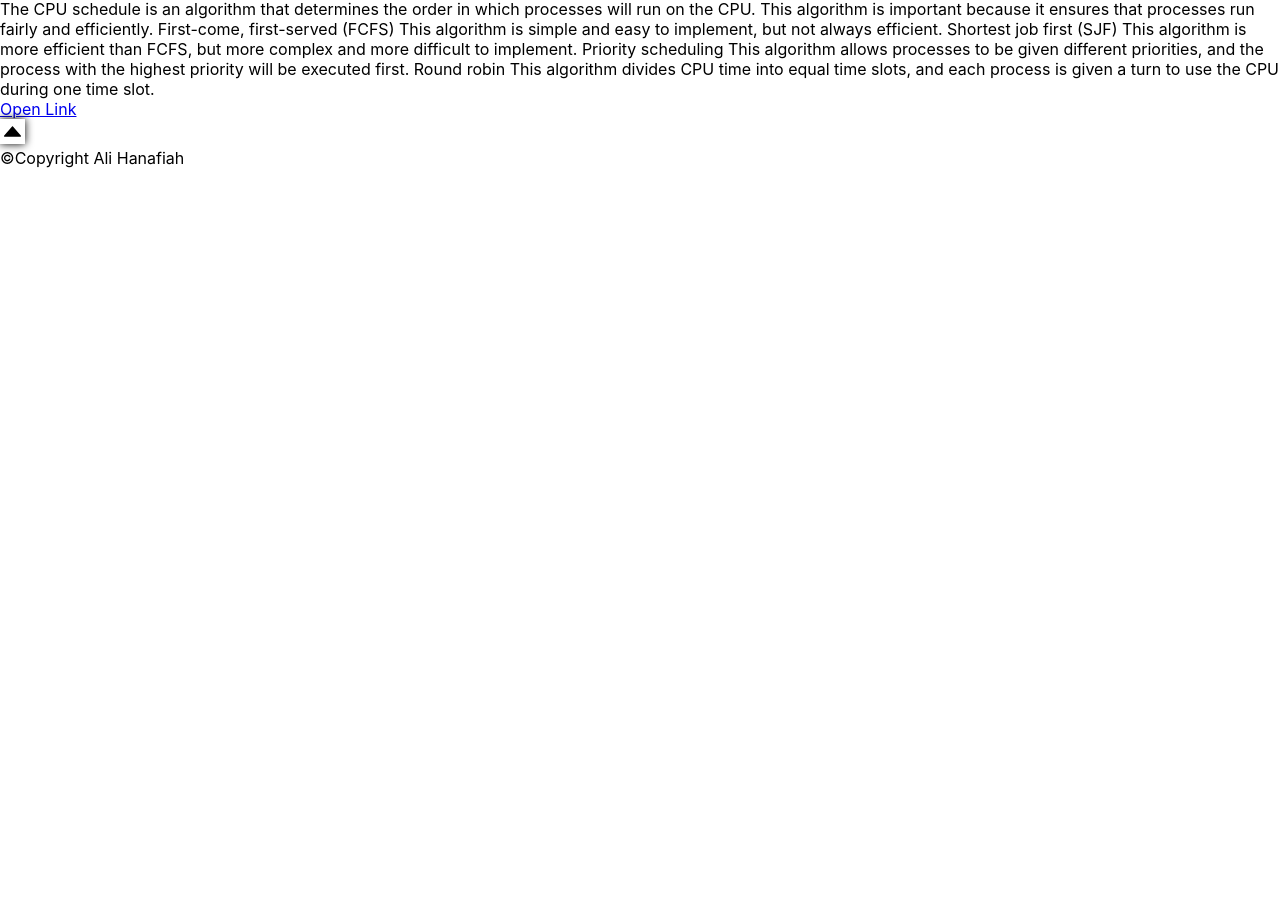
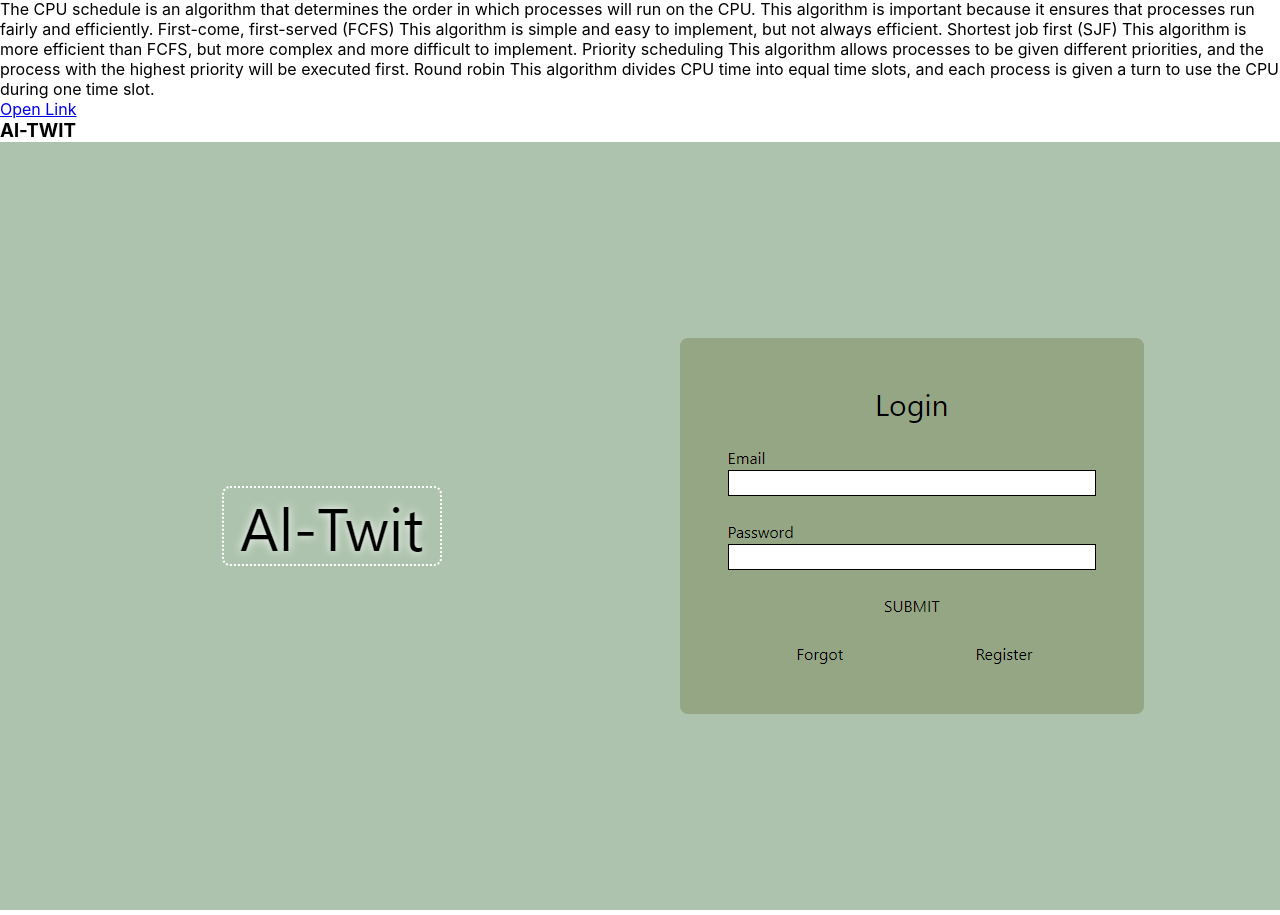
Before and after one commit to hanafiahlubis/portofolio-react, a React (Vite) app: page /Projects in a window 1280 px wide. Shown: the part 8055-8970 px from the top of the page. Before the commit the page ends 8223 px from the top, so only its background shows below. Built offline with nearby package versions, Linux system fonts and the light colour scheme.

Commit message:
menambahkan Al-Twit

```diff
--- a/src/pages/Projects.jsx
+++ b/src/pages/Projects.jsx
@@ -62,6 +62,13 @@ const dataProject = [
     Priority scheduling This algorithm allows processes to be given different priorities, and the process with the highest priority will be executed first.
     Round robin This algorithm divides CPU time into equal time slots, and each process is given a turn to use the CPU during one time slot.`,
   },
+  {
+    id: 7,
+    name: "Al-TWIT",
+    img: "/Al-Twit.png",
+    link: "https://github.com/hanafiahlubis/al-twit2",
+    dectiption: `Al-Twit is a Social Media Application created as a Full Stack Development Project with a tech stack namely Express-PosgreSQL-ReactJS`,
+  },
 ];
 export default function Projects() {
   const { theme } = useContext(ThemeContext);
```
Also changed, not shown: public/Al-Twit.png (added).
